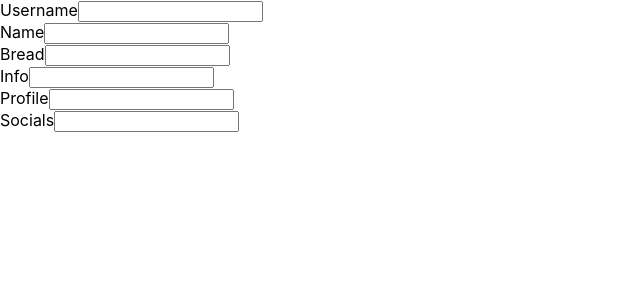
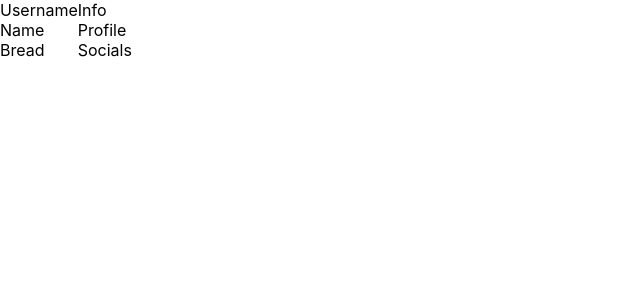
Before and after one commit to acmucsd/cookie-clicker, a React (Create React App) app: page / in a window 1280 px wide. Shown: the top 300 px of the page, without its empty margins (0-640 px from the left). Built offline with nearby package versions, Linux system fonts and the light colour scheme.

Commit message:
Edit svg addition and craco fix.

```diff
--- a/package.json
+++ b/package.json
@@ -23,9 +23,9 @@
     "web-vitals": "^0.2.4"
   },
   "scripts": {
-    "start": "react-scripts start",
-    "build": "react-scripts build",
-    "test": "react-scripts test",
+    "start": "craco start",
+    "build": "craco build",
+    "test": "craco test",
     "eject": "react-scripts eject"
   },
   "browserslist": {
--- a/src/components/ProfileCard/index.less
+++ b/src/components/ProfileCard/index.less
@@ -1,8 +1,7 @@
 .profile-card-input {
-    display: hidden;
+    display: none;
 }
 
 .profile-card-info {
     display: flex;
-    flex-direction: column;
 }
```
Also changed, not shown: src/static/img/Edit.svg (added).
